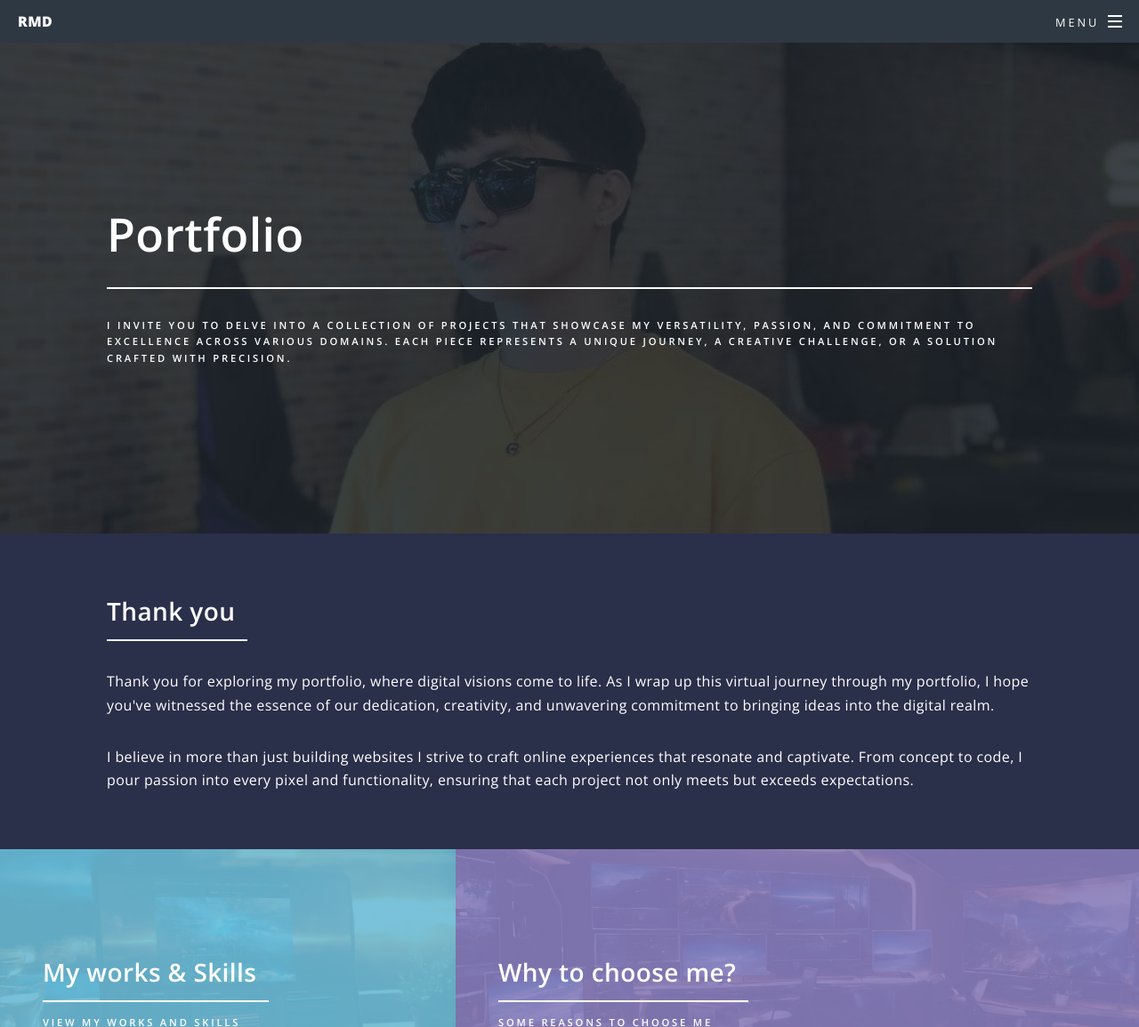
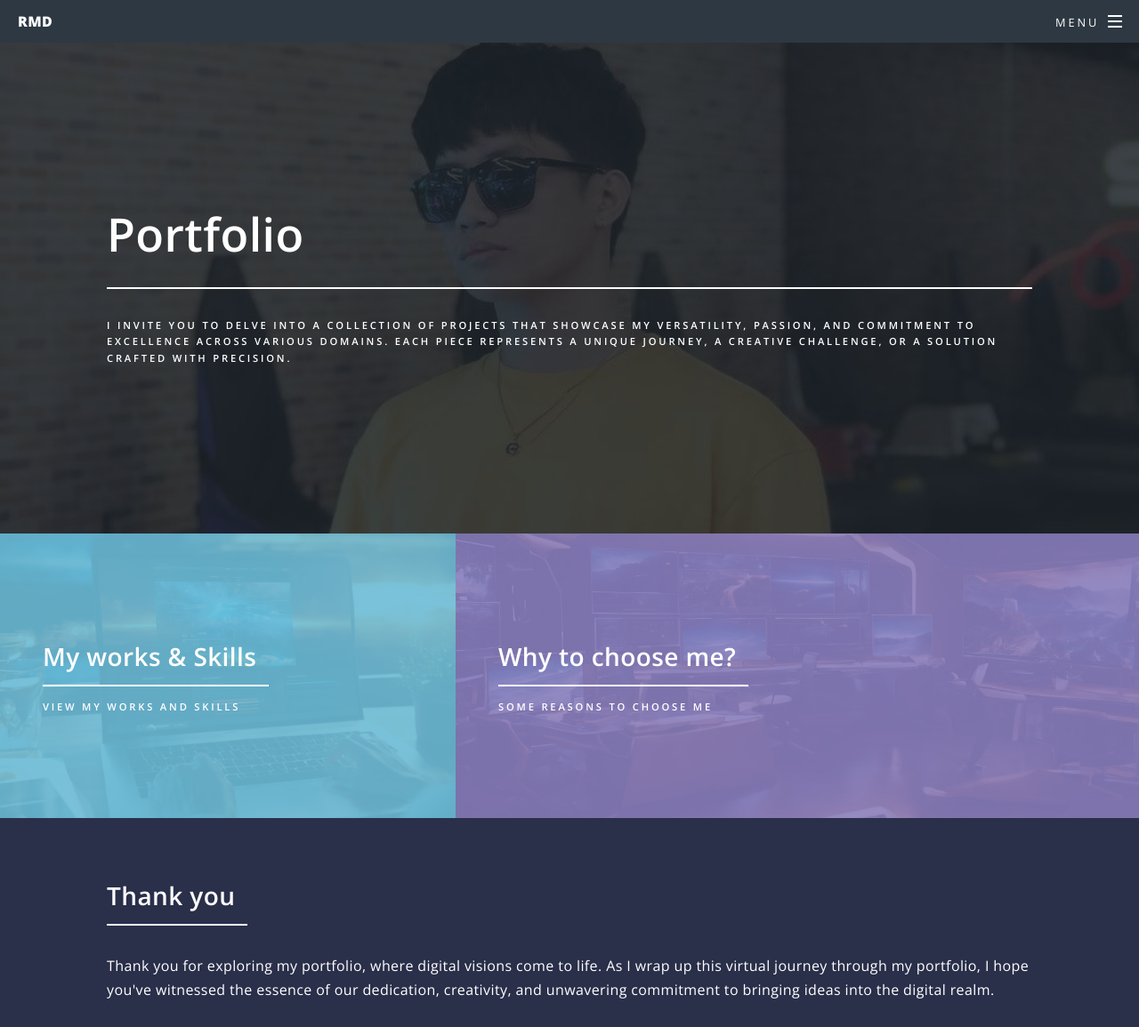
Before and after one commit to miggy011/Diva-portfolio, a website: page portCon.html in a window 1280 px wide. Shown: the top 1155 px of the page at 89% size. Drawn offline with nearby package versions, Linux system fonts and the light colour scheme.

Commit message:
Update portCon.html

```diff
--- a/portCon.html
+++ b/portCon.html
@@ -48,17 +48,7 @@
 
 				<!-- Main -->
 					<div id="main">
-						<section id="two">
-								<div class="inner">
-									<header class="major">
-										<h2>Thank you</h2>
-									</header>
-									<p>Thank you for exploring my portfolio, where digital visions come to life. As I wrap up this virtual journey through my portfolio, I hope you've witnessed the essence of our dedication, creativity, and unwavering commitment to bringing ideas into the digital realm.
-									</p>
-										<p>I believe in more than just building websites I strive to craft online experiences that resonate and captivate. From concept to code, I pour passion into every pixel and functionality, ensuring that each project not only meets but exceeds expectations.</p>
 
-								</div>
-							</section>
 
 						<!-- One -->
 							<section id="one" class="tiles">
```
